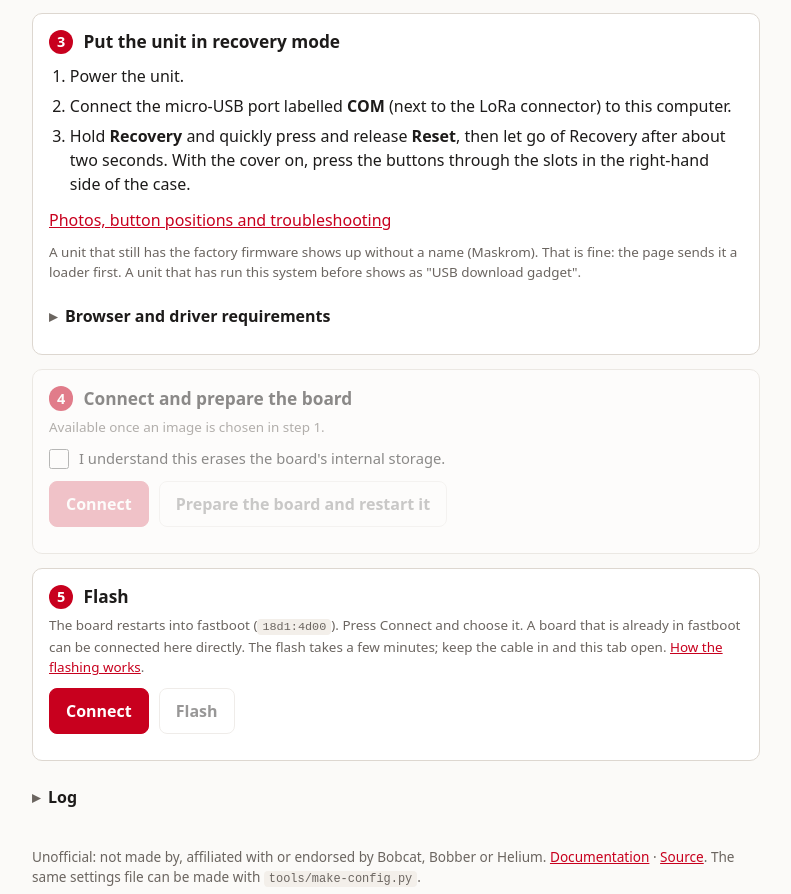
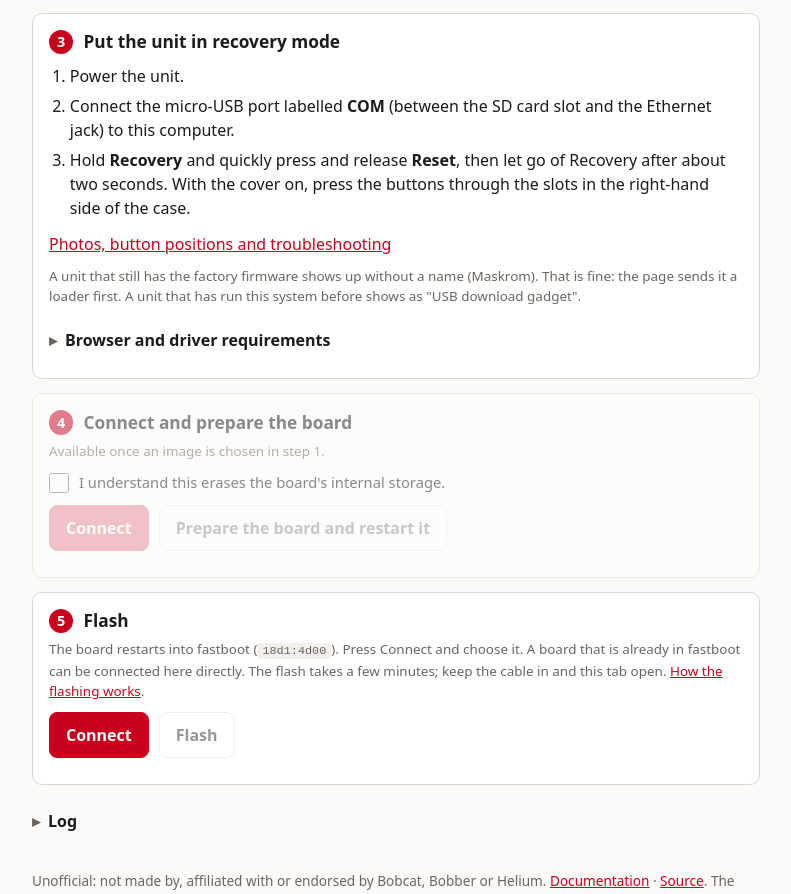
Before and after one commit to nmadd57/bobcat-reticulum-node, a plain HTML site: page site/index.html in a window 1280 px wide. Shown: the part 1295-2189 px from the top of the page, without its empty margins (244-1035 px from the left). Drawn offline with Linux system fonts and the light colour scheme; no server answers.

Commit message:
Docs and page: the COM port is the micro-USB between the SD card slot and the Ethernet jack; mark it on the photo

```diff
--- a/site/index.html
+++ b/site/index.html
@@ -240,7 +240,7 @@ footer{margin-top:28px;color:var(--mut);font-size:.85rem}
   <h2><span class="n">3</span>Put the unit in recovery mode</h2>
   <ol class="steps">
     <li>Power the unit.</li>
-    <li>Connect the micro-USB port labelled <strong>COM</strong> (next to the LoRa connector) to this computer.</li>
+    <li>Connect the micro-USB port labelled <strong>COM</strong> (between the SD card slot and the Ethernet jack) to this computer.</li>
     <li>Hold <strong>Recovery</strong> and quickly press and release <strong>Reset</strong>, then let go of Recovery after about two seconds. With the cover on, press the buttons through the slots in the right-hand side of the case.</li>
   </ol>
   <p><a href="docs/recovery-mode.html#putting-a-bobcat-300-into-recovery-mode">Photos, button positions and troubleshooting</a></p>
```
Also changed, not shown: docs/images/recovery-board-buttons.jpg, 2 other files.
